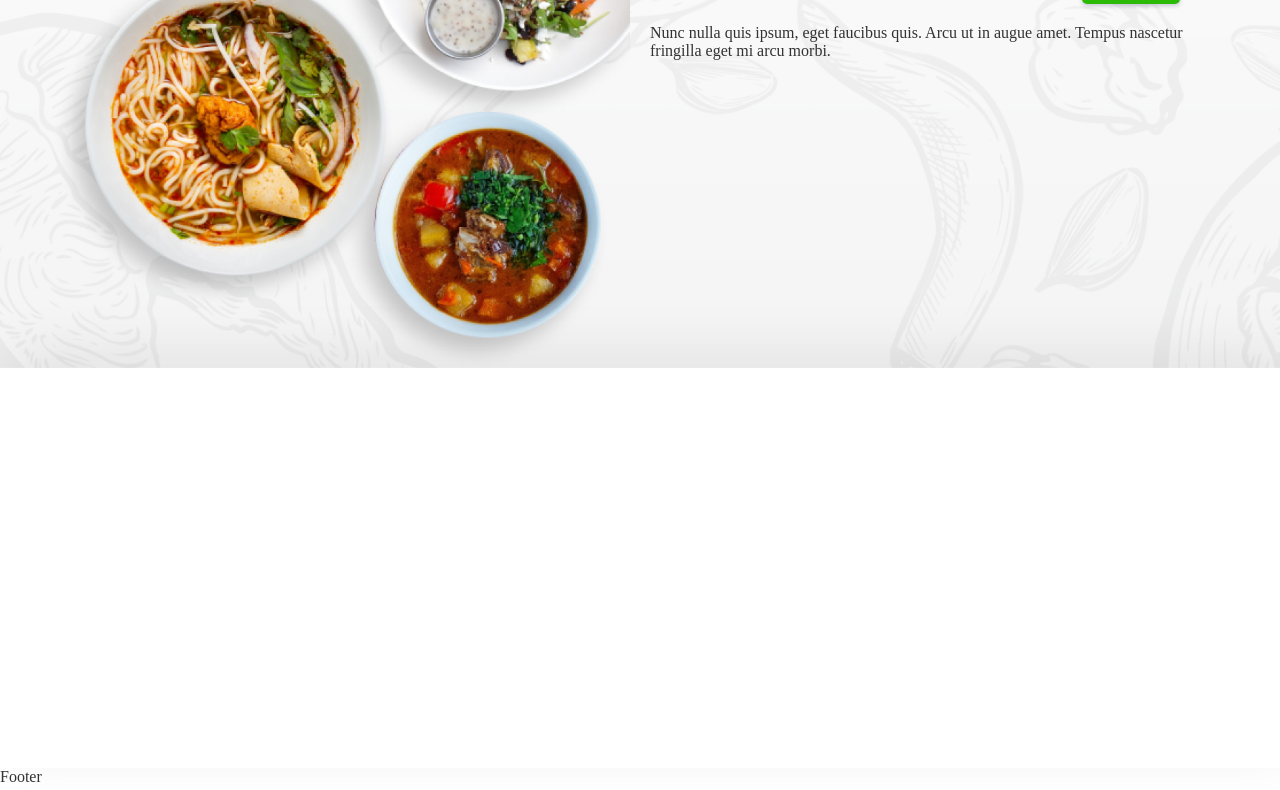
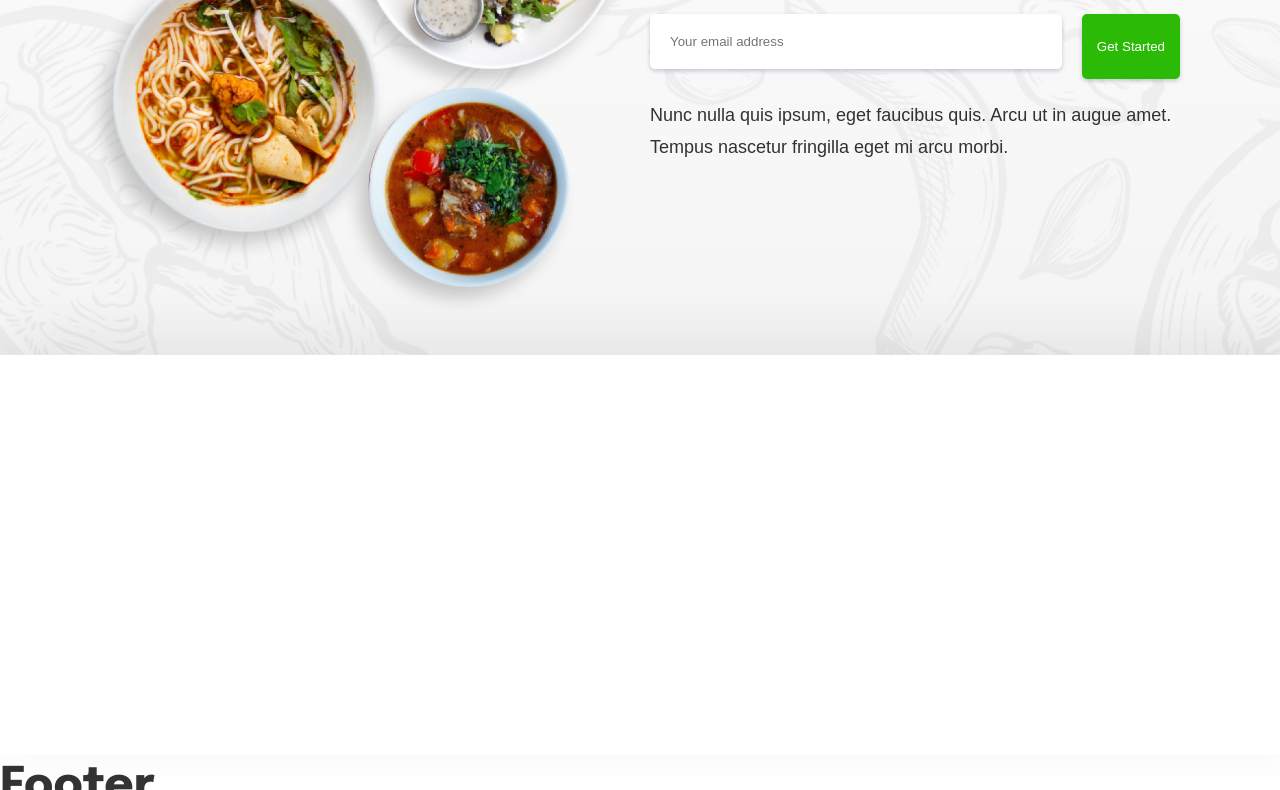
Before and after one commit to evan-leigh/food-service-mockup, a Gatsby site: page / in a window 1280 px wide. Shown: the part 445-1235 px from the top of the page. Built offline with nearby package versions, Linux system fonts and the light colour scheme; Gatsby itself is replaced by a stand-in of ours; some packages are replaced by stand-ins of ours.

Commit message:
site now uses local fonts

```diff
--- a/gatsby-config.js
+++ b/gatsby-config.js
@@ -17,7 +17,6 @@
       resolve: `gatsby-plugin-typography`,
       options: {
         pathToConfigModule: `src/utils/typography`,
-        omitGoogleFont: true,
       },
     },
 
--- a/src/layout/layout.js
+++ b/src/layout/layout.js
@@ -1,9 +1,9 @@
+import * as React from "react"
 
-import * as React from "react"
 import Header from "./header"
 import Footer from "./footer"
 
-import { TypographyStyle, GoogleFont } from 'react-typography'
+import { TypographyStyle } from 'react-typography'
 import typography from '../utils/typography'
 
 import '../sass/main.scss'
@@ -12,7 +12,6 @@
   return (
     <main>
       <TypographyStyle typography={typography} />
-      <GoogleFont typography={typography} />
       <Header />
       {children}
       <Footer />
--- a/src/pages/index.js
+++ b/src/pages/index.js
@@ -16,9 +16,8 @@
           <div className='dishes-A'>
             <StaticImage
               layout="fullWidth"
-              width={900}
-              height={1200}
               quality={95}
+              placeholder="none"
               src="../assets/images/dishes-A.png"
               alt=''
             />
@@ -26,8 +25,7 @@
           <div className='dishes-A-mobile'>
             <StaticImage
               layout='fullWidth'
-              width={900}
-              height={1200}
+              placeholder="none"
               src="../assets/images/dishes-A-mobile.png"
               alt=''
             />
--- a/src/sass/global/reset.scss
+++ b/src/sass/global/reset.scss
@@ -6,8 +6,6 @@
     margin: 0;
     padding: 0;
     border: 0;
-    font-size: 100%;
-    font: inherit;
 }
 
 
--- /dev/null
+++ b/src/sass/global/typography.scss
@@ -0,0 +1,25 @@
+@font-face {
+    font-family: "Epilogue";
+    src: url("../fonts/Epilogue-ExtraBold.ttf");
+    font-weight: 800;
+    font-display: swap
+  }
+
+  h1 {
+      font-family: "Epilogue", "sans-serif";
+      @include at-mobile {
+          font-size: 36px !important;
+          line-height: 150% !important;
+      }
+      @include at-mobile-small {
+          font-size: 10.5vw !important;
+          line-height: 130% !important;
+      }
+  }
+
+  p {
+    @include at-mobile {
+        font-size: 16px !important;
+        line-height: 140% !important;
+    }
+  }
--- a/src/sass/libraries/mixins.scss
+++ b/src/sass/libraries/mixins.scss
@@ -16,6 +16,12 @@
     }
 };
 
+@mixin at-mobile-small {
+    @media screen and (max-width: $mobile-breakpoint-small) {
+        @content
+    }
+};
+
 @mixin at-breakpoint {
     @media screen and (max-width: $page-breakpoint) {
         @content
--- a/src/sass/libraries/variables.scss
+++ b/src/sass/libraries/variables.scss
@@ -24,7 +24,8 @@
         $margin: 10px;
 
         $page-breakpoint: 1059px;
-        $mobile-breakpoint: 460px;
+        $mobile-breakpoint: 610px;
+        $mobile-breakpoint-small: 350px;
 
     //  Page
         $page-width: 1442px;
--- a/src/sass/main.scss
+++ b/src/sass/main.scss
@@ -8,6 +8,7 @@
     @import './global/reset';
     @import './global/page.scss';
     @import './global/helpers';
+    @import './global/typography';
 
 //  3 - Modules
     @import "./components/buttons.scss";
--- a/src/sass/pages/home.scss
+++ b/src/sass/pages/home.scss
@@ -9,11 +9,6 @@
     max-width: 530px;
   }
 
-  @include at-mobile {
-    .header {
-      max-width: 290px;
-    }
-  }
 
 
 
@@ -41,7 +36,6 @@
 
     .dishes-A {
 
-
       @include at-breakpoint {
         display: none;
       }
@@ -54,7 +48,7 @@
       left: 50%;
       width: 200%;
       min-width: 700px;
-      max-width: 1100px;
+      max-width: 1000px;
       display: none;
 
       img {
--- a/src/utils/typography.js
+++ b/src/utils/typography.js
@@ -7,33 +7,15 @@
   headerFontFamily: ["Epilogue", "sans-serif"],
   bodyFontFamily: ["Poppins", "sans-serif"],
   headerWeight: "900",
+  includeNormalize: true,
 
-  overrideStyles: ({adjustFontSizeTo}, option, styles) => ({
+  overrideStyles: ({adjustFontSizeTo, rhythm}, option, styles) => ({
     h1: {
-      ...adjustFontSizeTo('45px'),
+      ...adjustFontSizeTo("45px"),
     },
     bodyFontFamily: {
       baseLineHeight: 2.4
     }
   }),
-
-  googleFonts: [
-    {
-      name: 'Epilogue',
-      styles: [
-        '900',
-      ],
-    },
-    {
-      name: 'Poppins',
-      styles: [
-        '400',
-        '500',
-        '600',
-        '700',
-      ],
-    },
-  ],
-
 })
 export default typography
```
Also changed, not shown: src/fonts/Epilogue-ExtraBold.ttf (added).
